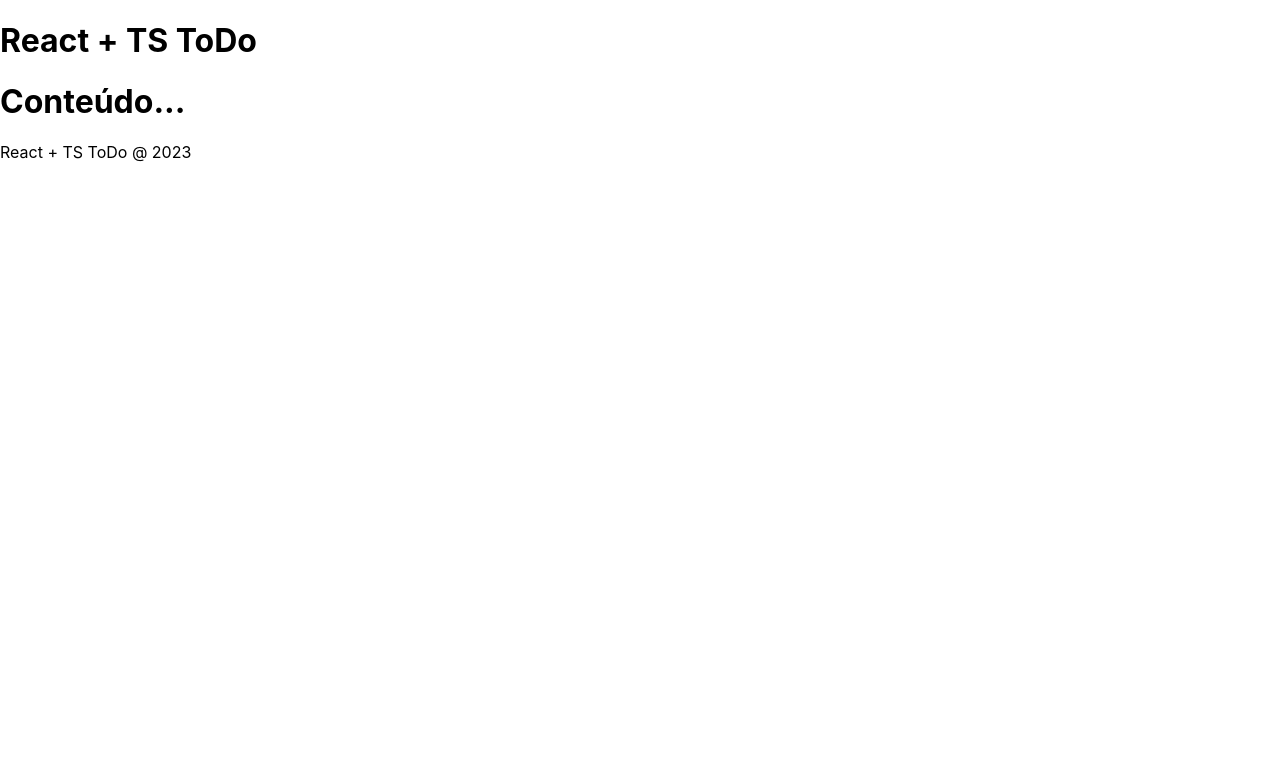
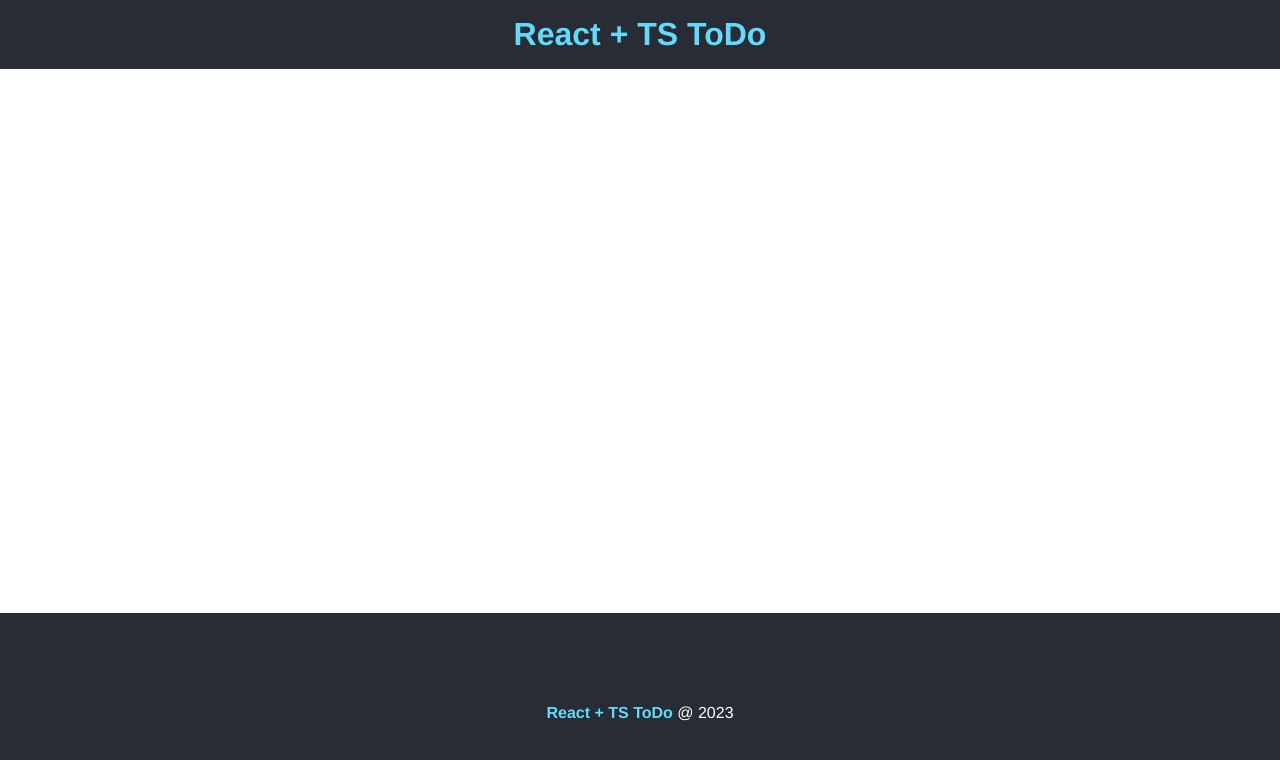
Before and after one commit to marianafaustino/18_todo_react, a React (Create React App) app: page / in a window 1280 px wide. Shown: the top 760 px of the page. Built offline with nearby package versions, Linux system fonts and the light colour scheme.

Commit message:
Estilos iniciais

```diff
--- /dev/null
+++ b/src/App.module.css
@@ -0,0 +1,9 @@
+.main{
+    min-height: 60vh;
+    text-align: center;
+    padding: 2em;
+}
+
+.main h2{
+    margin-bottom: 0.8em;
+}
--- a/src/App.tsx
+++ b/src/App.tsx
@@ -1,4 +1,6 @@
 import React from 'react';
+
+import styles from './App.module.css'
 
 // components
 import Header from './components/Header';
@@ -9,7 +11,9 @@
     <div>
       <Header/>
 
-      <h1>Conteúdo...</h1>
+      <main className={styles.main}>
+
+      </main>
 
       <Footer/>
     </div>
--- /dev/null
+++ b/src/Global.d.ts
@@ -0,0 +1 @@
+declare module "*.module.css"
--- /dev/null
+++ b/src/components/Footer.module.css
@@ -0,0 +1,13 @@
+.footer{
+    height: 200px;
+    display: flex;
+    align-items: center;
+    justify-content: center;
+    background-color: #282c34;
+    color: #fff;
+}
+
+.footer span{
+    font-weight: bold;
+    color: #61dafb;
+}
--- a/src/components/Footer.tsx
+++ b/src/components/Footer.tsx
@@ -1,8 +1,10 @@
 import React from 'react'
+
+import styles from './Footer.module.css'
 
 const Footer = () => {
   return (
-    <footer>
+    <footer className={styles.footer}>
         <p>
           <span>React + TS ToDo</span> @ 2023
         </p>
--- /dev/null
+++ b/src/components/Header.module.css
@@ -0,0 +1,6 @@
+.header{
+    background-color: #282c34;
+    color: #61dafb;
+    text-align: center;
+    padding: 1em;
+}
--- a/src/components/Header.tsx
+++ b/src/components/Header.tsx
@@ -1,9 +1,11 @@
 import React from 'react'
+
+import styles from './Header.module.css'
 
 
 const Header = () => {
   return (
-    <header>
+    <header className={styles.header}>
         <h1>React + TS ToDo</h1>
     </header>
   )
--- a/src/index.css
+++ b/src/index.css
@@ -1,13 +1,9 @@
-body {
-  margin: 0;
-  font-family: -apple-system, BlinkMacSystemFont, 'Segoe UI', 'Roboto', 'Oxygen',
-    'Ubuntu', 'Cantarell', 'Fira Sans', 'Droid Sans', 'Helvetica Neue',
-    sans-serif;
-  -webkit-font-smoothing: antialiased;
-  -moz-osx-font-smoothing: grayscale;
+*{
+    margin: 0;
+    padding: 0;
+    font-family: Helvetica;
 }
 
-code {
-  font-family: source-code-pro, Menlo, Monaco, Consolas, 'Courier New',
-    monospace;
+.hide{
+    display: none !important;
 }
```
